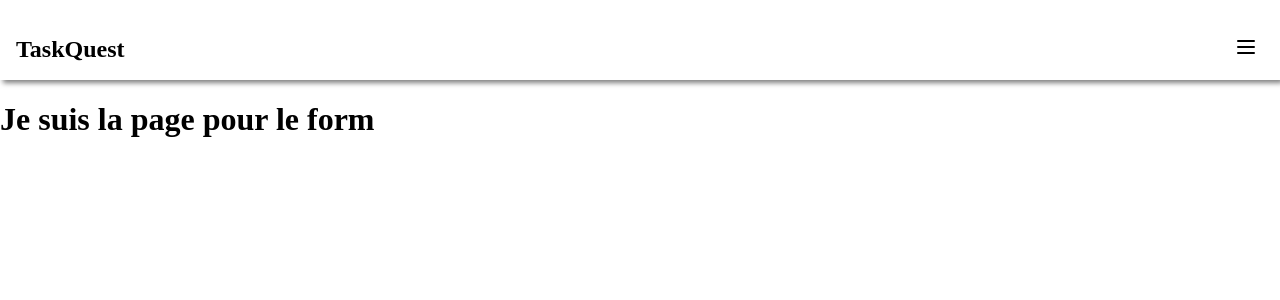
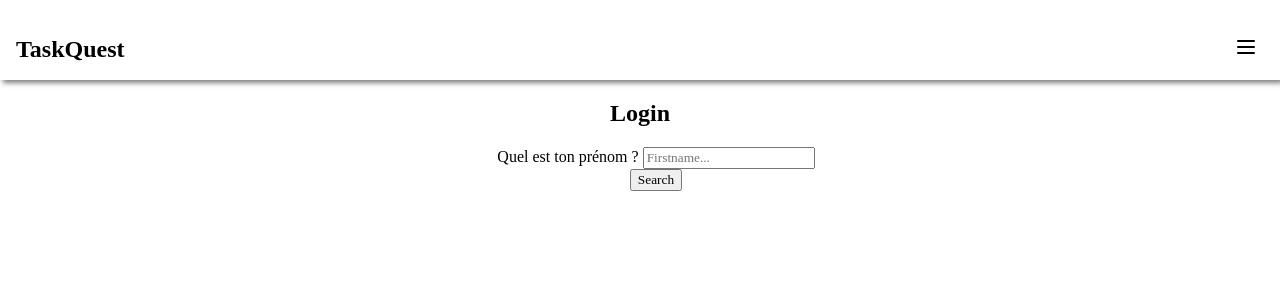
Before and after one commit to yanis-meziane/taskquest, a React (Create React App) app in the folder frontend/interface/: page /form in a window 1280 px wide. Shown: the top 300 px of the page. Built offline with nearby package versions, Linux system fonts and the light colour scheme.

Commit message:
Avancée sur le login

```diff
--- /dev/null
+++ b/frontend/interface/src/components/CSS/authCSS/form.css
@@ -0,0 +1,11 @@
+#FormMain{
+    align-items: center;
+    text-align: center;
+}
+
+.formulaire{
+    height: 50vh;
+    width: 100%;
+    align-items: center;
+    margin: 2vh;
+}
--- a/frontend/interface/src/components/auth/Form.jsx
+++ b/frontend/interface/src/components/auth/Form.jsx
@@ -1,7 +1,28 @@
+//Faire des modifications avec les API afin de retourner l'information de si l'utilisateur existe déjà ou non
 
+import "../CSS/authCSS/form.css"
 
-export default function Form(){
-    return(
-         <h1>Je suis la page pour le form</h1>
-    )
+export default function Form() {
+  function form(event) {
+    event.preventDefault();
+    alert('Formulaire envoyé')
+  }
+  return (
+
+    <section id="FormMain">
+        <h1>Login</h1>
+        <form onSubmit={form} className="formulaire">
+
+            <article>
+                <label htmlFor="firstname"> Quel est ton prénom ? </label>
+                <input name="Firstname" placeholder="Firstname..." minLength={1} />
+            </article>
+
+            <article>
+                <button type="submit">Search</button>
+            </article>
+        </form>
+    </section>
+
+  );
 }
```
